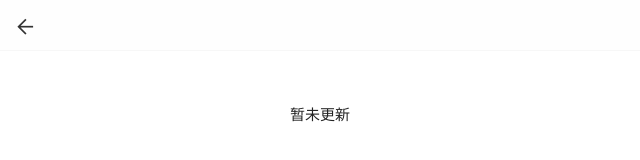
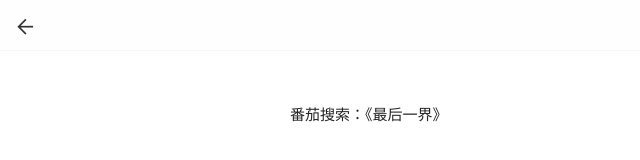
Before and after one commit to Asbzyyds/ShenEternal.github.io, a plain HTML site: page categories/小说.html in a window 1280 px wide. Shown: the whole page, without its empty margins (0-640 px from the left). Drawn offline with nearby package versions, Linux system fonts and the light colour scheme; a web font is replaced by a local one.

Commit message:
Site updated: 2024-12-28 14:57:10

```diff
--- a/categories/小说/最后一界/第1章.html
+++ b/categories/小说.html
@@ -49,7 +49,7 @@
             <div class="main">
                 <div class="content">
 
-                        <p>暂未更新</p>
+                        <p>番茄搜索：《最后一界》</p>
 
 
                 </div>
```
